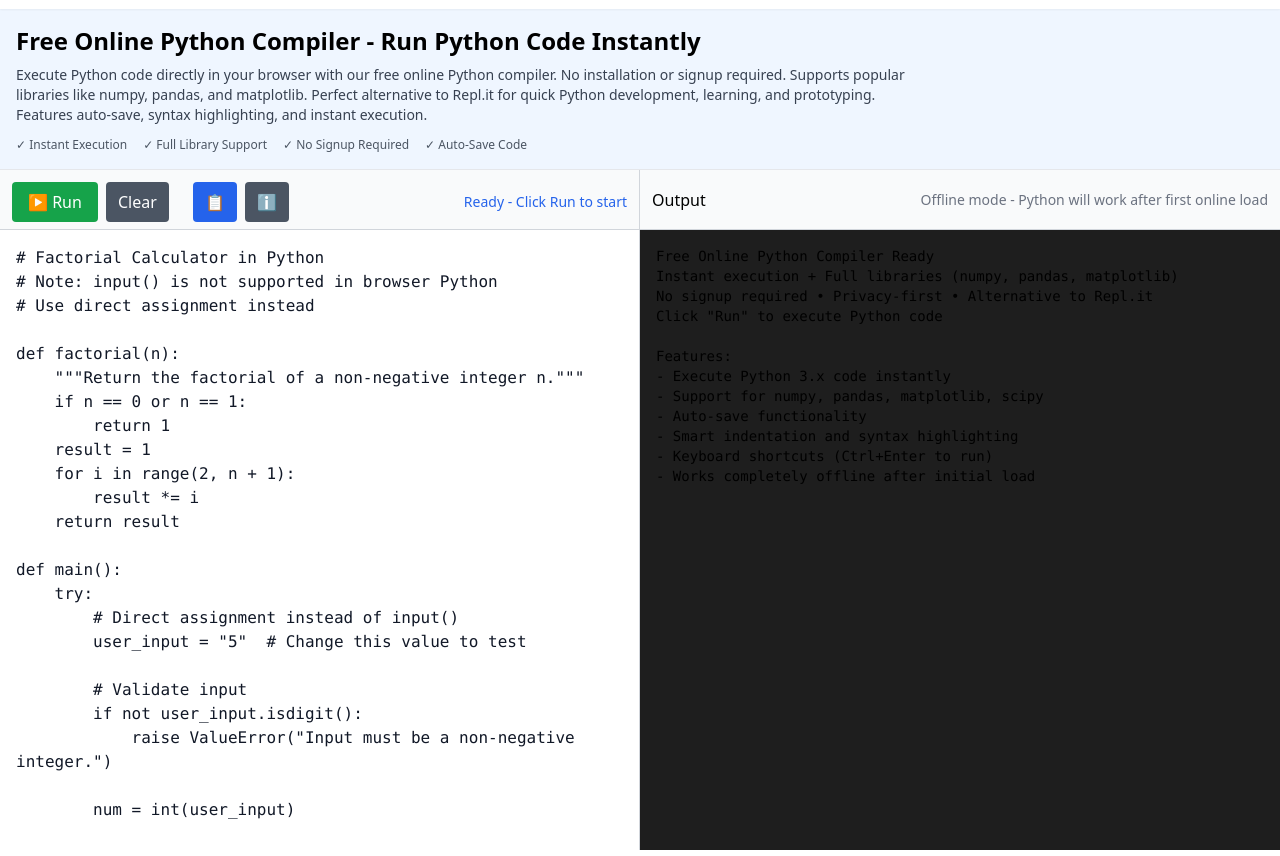
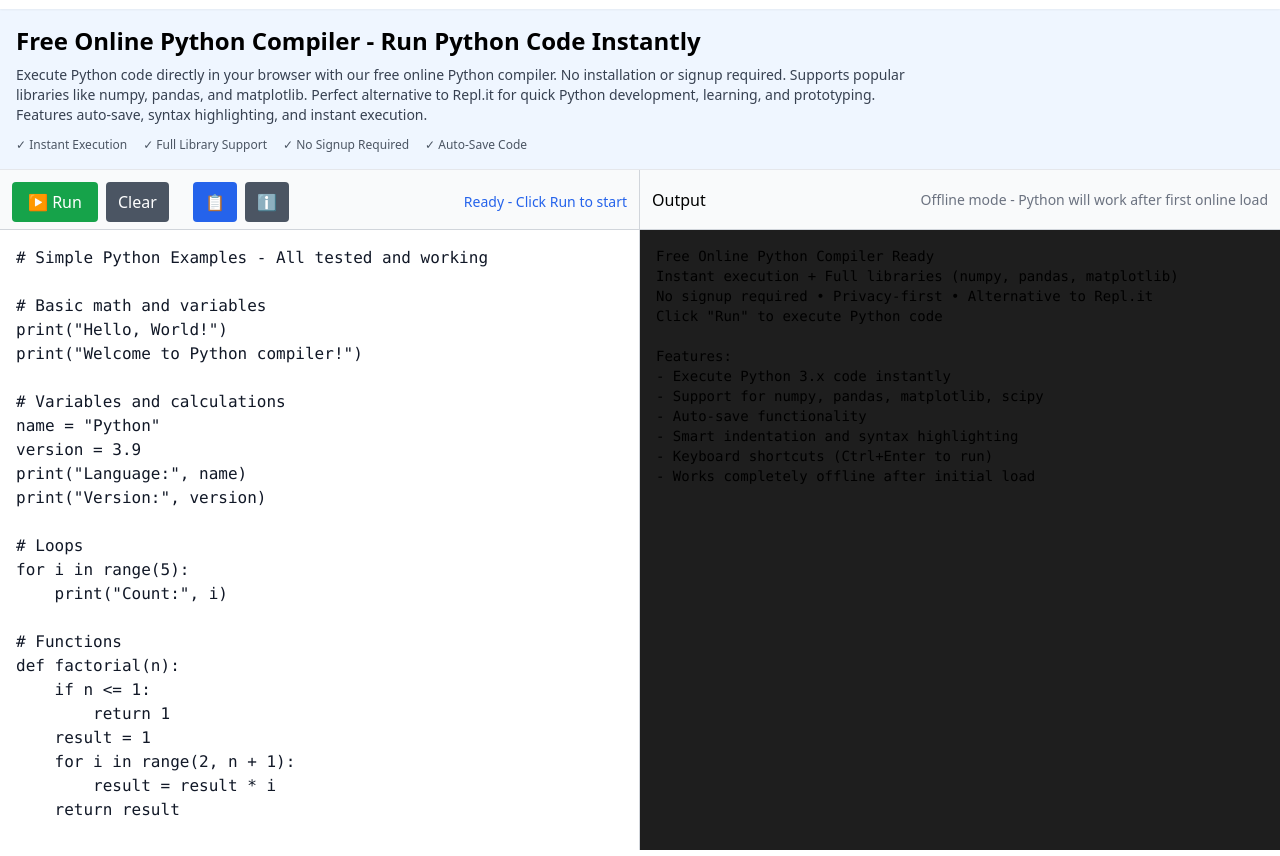
Before and after one commit to baleashvar/jsonlab, a website built with Vite: page tools/python/index.html in a window 1280 px wide. Shown: the part 55-911 px from the top of the page. Built offline with nearby package versions, Linux system fonts and the light colour scheme; no server answers.

Commit message:
fix: replace complex Python example with Skulpt-compatible simple examples

```diff
--- a/tools/python/index.html
+++ b/tools/python/index.html
@@ -133,41 +133,39 @@
           ▶
         </button>
       </div>
-      <textarea id="editor" class="code-editor w-full p-4 border-none outline-none resize-none bg-white dark:bg-gray-900 text-gray-900 dark:text-gray-100" placeholder="# Write your Python code here..." spellcheck="false"># Factorial Calculator in Python
-# Note: input() is not supported in browser Python
-# Use direct assignment instead
+      <textarea id="editor" class="code-editor w-full p-4 border-none outline-none resize-none bg-white dark:bg-gray-900 text-gray-900 dark:text-gray-100" placeholder="# Write your Python code here..." spellcheck="false"># Simple Python Examples - All tested and working
 
+# Basic math and variables
+print("Hello, World!")
+print("Welcome to Python compiler!")
+
+# Variables and calculations
+name = "Python"
+version = 3.9
+print("Language:", name)
+print("Version:", version)
+
+# Loops
+for i in range(5):
+    print("Count:", i)
+
+# Functions
 def factorial(n):
-    """Return the factorial of a non-negative integer n."""
-    if n == 0 or n == 1:
+    if n <= 1:
         return 1
     result = 1
     for i in range(2, n + 1):
-        result *= i
+        result = result * i
     return result
 
-def main():
-    try:
-        # Direct assignment instead of input()
-        user_input = "5"  # Change this value to test
+# Test the function
+num = 5
+result = factorial(num)
+print("Factorial of", num, "is:", result)
 
-        # Validate input
-        if not user_input.isdigit():
-            raise ValueError("Input must be a non-negative integer.")
-
-        num = int(user_input)
-
-        # Compute factorial
-        fact = factorial(num)
-
-        # Display result
-        print(f"Factorial of {num} is: {fact}")
-
-    except ValueError as e:
-        print(f"Error: {e}")
-
-if __name__ == "__main__":
-    main()</textarea>
+# Math library
+import math
+print("Pi =", round(math.pi, 4))</textarea>
     </div>
 
     <!-- Right Panel - Output -->
```
